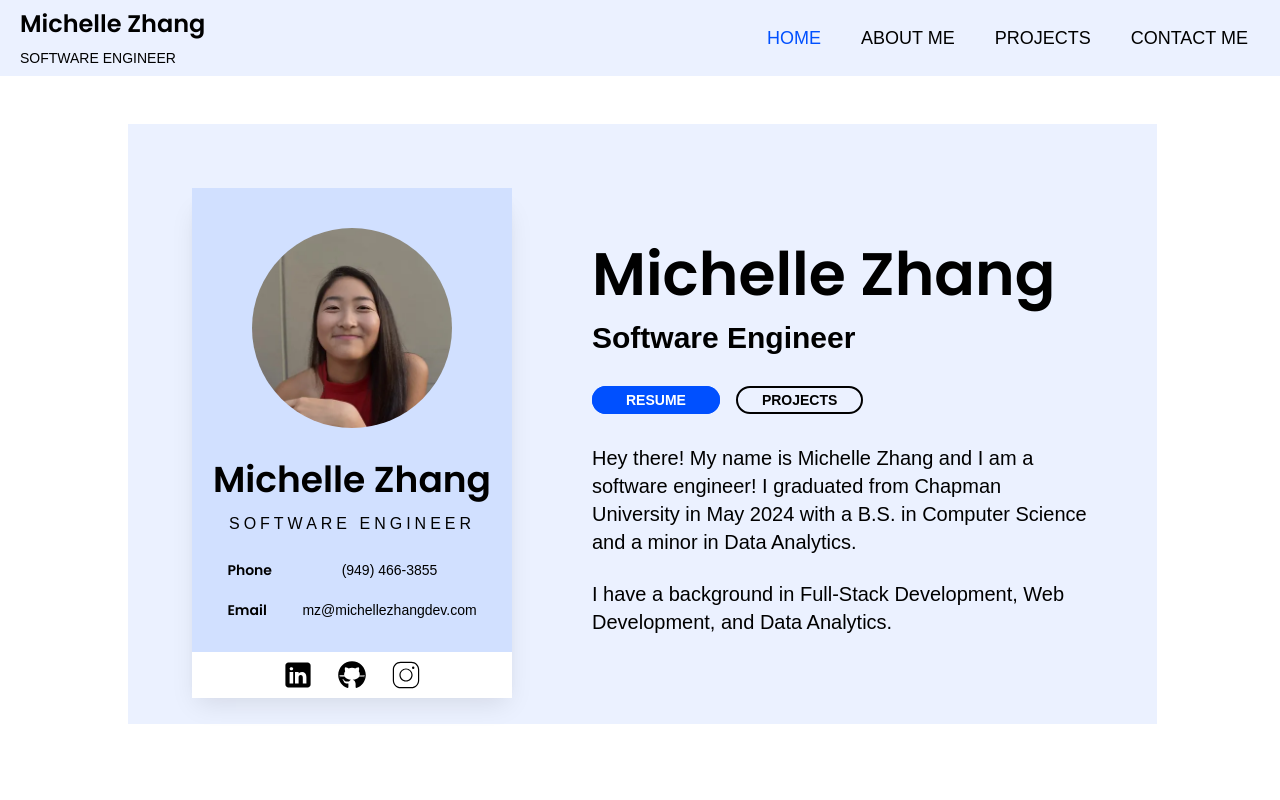
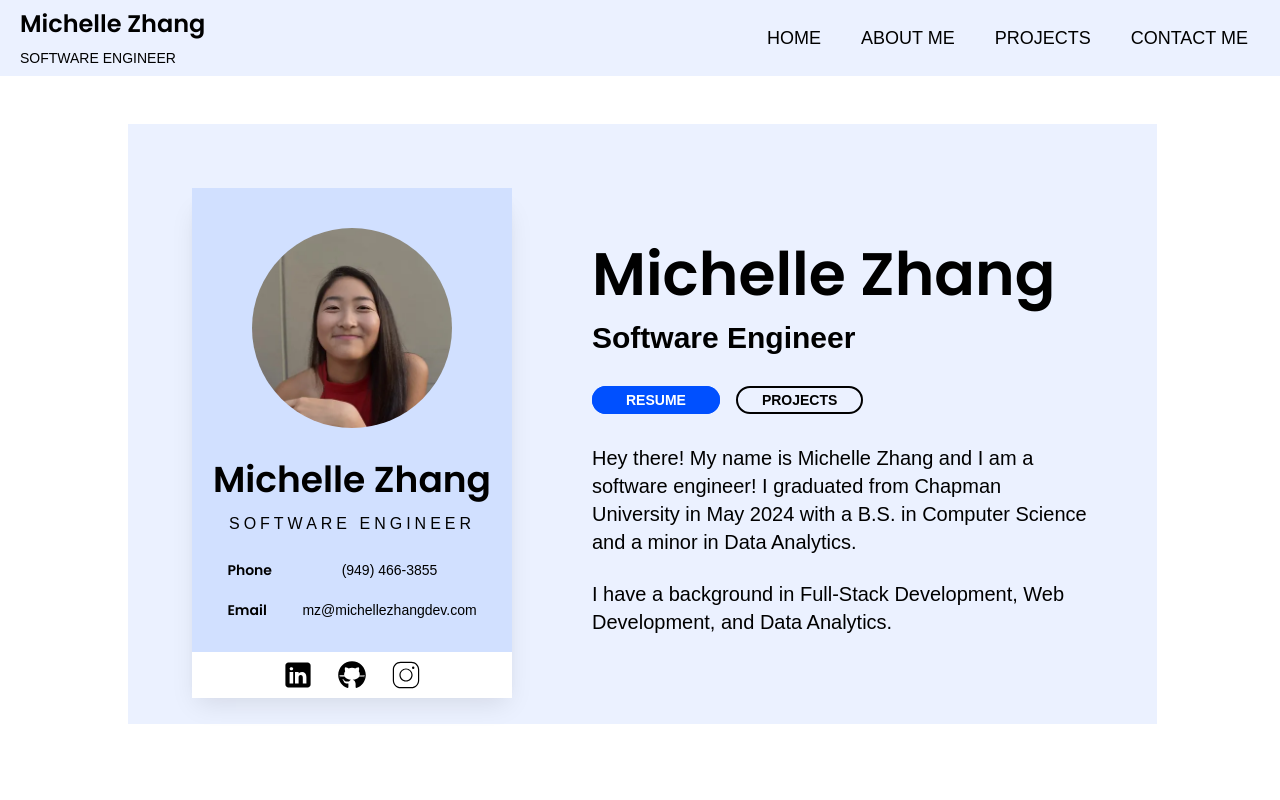
Before and after one commit to michelleezhangg/Personal-Website-Portfolio, a Next.js app: page / in a window 1280 px wide. Shown: the top 800 px of the page. Built offline with nearby package versions, Linux system fonts and the light colour scheme.

Commit message:
Reduce offset to 100px

```diff
--- a/src/app/components/Navbar.jsx
+++ b/src/app/components/Navbar.jsx
@@ -1,5 +1,5 @@
 "use client";
-import React, { useState } from "react";
+import React, { useState, useEffect } from "react";
 import Link from "next/link";
 import { Link as ScrollLink, animateScroll as scroll } from "react-scroll";
 import MenuOverlay from "./MenuOverlay";
@@ -52,7 +52,7 @@ const Navbar = () => {
                   to={link.path}
                   spy={true}
                   smooth={true}
-                  offset={-200} // Extend spy region up 200px
+                  offset={-100} // Extend spy region up 100px
                   duration={500}
                   className="text-lg block py-2 pr-4 hover:text-darkblue uppercase cursor-pointer"
                   activeClass="text-darkblue"
--- /dev/null
+++ b/src/app/loading.js
@@ -0,0 +1,9 @@
+import React from "react";
+
+export default function Loading() {
+  return (
+    <div className="flex items-center justify-center min-h-screen">
+      <div className="animate-spin rounded-full h-16 border-t-2 border-b-2 border-gray-900"></div>
+    </div>
+  );
+};
```
Also changed, not shown: 1 other file (tests, documents, lock files or other folders).
